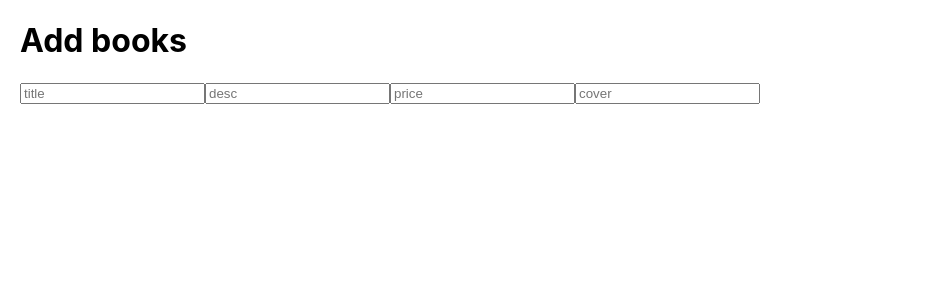
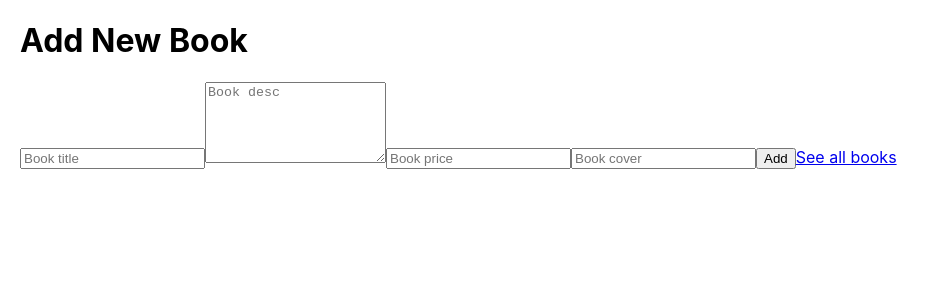
Before and after one commit to mabuhanifa/react-mysql-prac, a React (Create React App) app: page /add in a window 1280 px wide. Shown: the top 300 px of the page, without its empty margins (0-939 px from the left). Built offline with nearby package versions, Linux system fonts and the light colour scheme.

Commit message:
create book

```diff
--- a/package.json
+++ b/package.json
@@ -6,6 +6,7 @@
     "@testing-library/jest-dom": "^5.16.5",
     "@testing-library/react": "^13.4.0",
     "@testing-library/user-event": "^13.5.0",
+    "axios": "^1.2.2",
     "react": "^18.2.0",
     "react-dom": "^18.2.0",
     "react-router-dom": "^6.6.1",
--- a/src/pages/Add.jsx
+++ b/src/pages/Add.jsx
@@ -1,43 +1,66 @@
+import axios from "axios";
 import React, { useState } from "react";
+import { Link, useNavigate } from "react-router-dom";
 
-export default function Add() {
+const Add = () => {
   const [book, setBook] = useState({
     title: "",
     desc: "",
     price: null,
     cover: "",
   });
+  const [error, setError] = useState(false);
+
+  const navigate = useNavigate();
+
   const handleChange = (e) => {
     setBook((prev) => ({ ...prev, [e.target.name]: e.target.value }));
   };
-  console.log(book);
+
+  const handleClick = async (e) => {
+    e.preventDefault();
+    try {
+      await axios.post("http://localhost:5000/books", book);
+      navigate("/");
+    } catch (err) {
+      console.log(err);
+      setError(true);
+    }
+  };
+
   return (
     <div className="form">
-      <h1>Add books</h1>
+      <h1>Add New Book</h1>
       <input
         type="text"
-        placeholder="title"
+        placeholder="Book title"
         name="title"
-        onClick={handleChange}
+        onChange={handleChange}
+      />
+      <textarea
+        rows={5}
+        type="text"
+        placeholder="Book desc"
+        name="desc"
+        onChange={handleChange}
+      />
+      <input
+        type="number"
+        placeholder="Book price"
+        name="price"
+        onChange={handleChange}
       />
       <input
         type="text"
-        placeholder="desc"
-        name="desc"
-        onClick={handleChange}
+        placeholder="Book cover"
+        name="cover"
+        onChange={handleChange}
       />
-      <input
-        type="number"
-        placeholder="price"
-        name="price"
-        onClick={handleChange}
-      />
-      <input
-        type="text"
-        placeholder="cover"
-        name="cover"
-        onClick={handleChange}
-      />
+      <button onClick={handleClick}>Add</button>
+      {error && "Something went wrong!"}
+      <Link to="/">See all books</Link>
     </div>
   );
-}
+};
+
+export default Add;
--- a/src/pages/Books.jsx
+++ b/src/pages/Books.jsx
@@ -2,20 +2,24 @@ import React, { useEffect, useState } from "react";
 import { Link } from "react-router-dom";
 
 export default function Books() {
+
   const [books, setBooks] = useState([]);
+
+  const fetchBooks = async () => {
+    const res = await fetch("http://localhost:5000/books");
+    const data = await res.json();
+    setBooks(data);
+  };
   useEffect(() => {
-    const fetchBooks = async () => {
-      const res = await fetch("http://localhost:5000/books");
-      const data = await res.json();
-      setBooks(data);
-    };
     fetchBooks();
   }, []);
+
   const handleDelete = async (id) => {
     try {
       const book = await fetch(`http://localhost:5000/books/${id}`, {
         method: "DELETE",
       });
+      fetchBooks();
     } catch (error) {
       console.log(error);
     }
```
Also changed, not shown: 1 other file (tests, documents, lock files or other folders).
